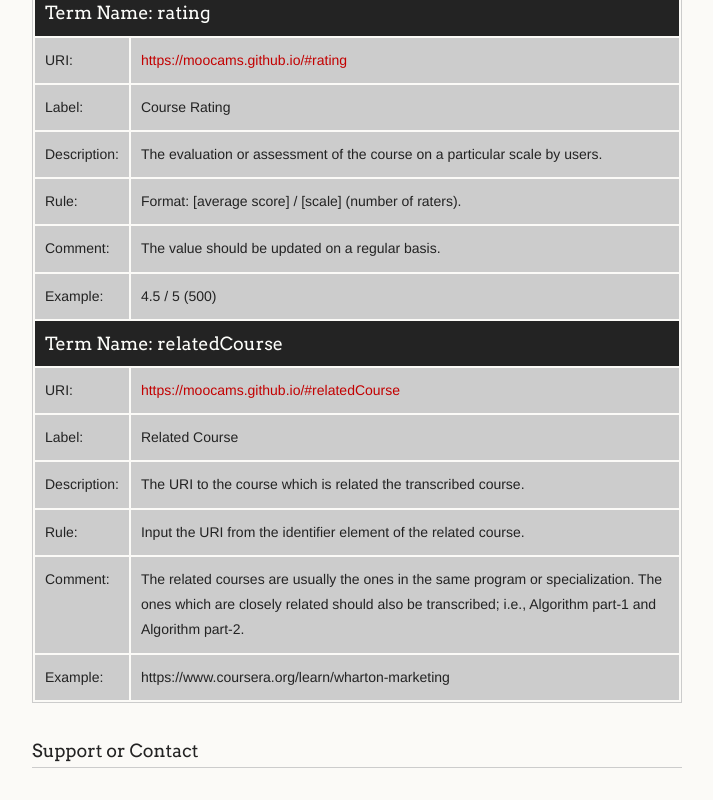
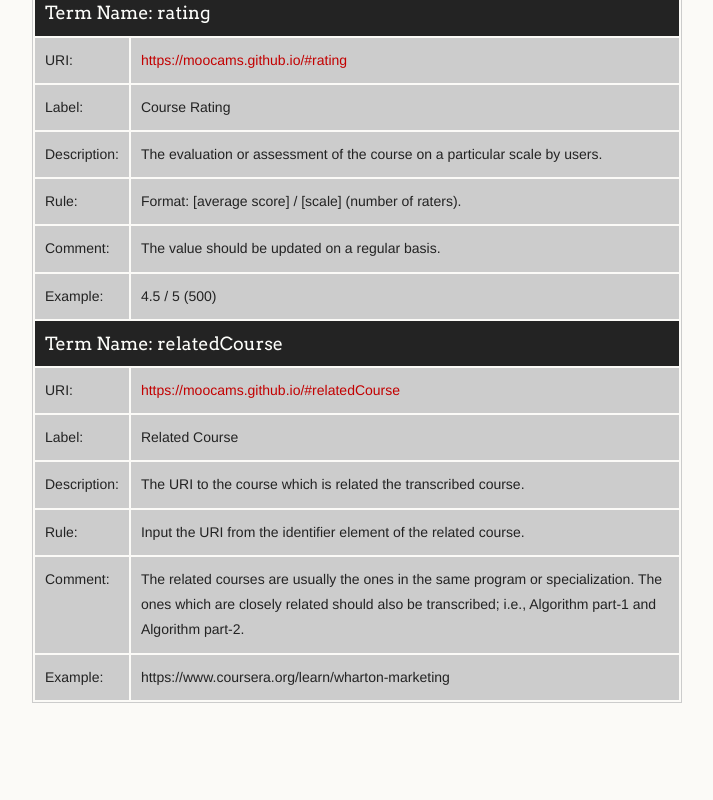
Before and after one commit to MOOCAMS/MOOCAMS.github.io, a plain HTML site: page index.html in a window 1280 px wide. Shown: the part 6653-7453 px from the top of the page, without its empty margins (278-991 px from the left). Drawn offline with Linux system fonts and the light colour scheme.

Commit message:
Update index.html

```diff
--- a/index.html
+++ b/index.html
@@ -449,9 +449,6 @@
 
 </table>
 
-<h3>
-<a id="support-or-contact" class="anchor" href="#support-or-contact" aria-hidden="true"><span aria-hidden="true" class="octicon octicon-link"></span></a>Support or Contact</h3>
-
       </section>
       <footer>
         <p><small>Designed for a group project of Information Organization in MSc. Information Studies programme.</small></p>
```
